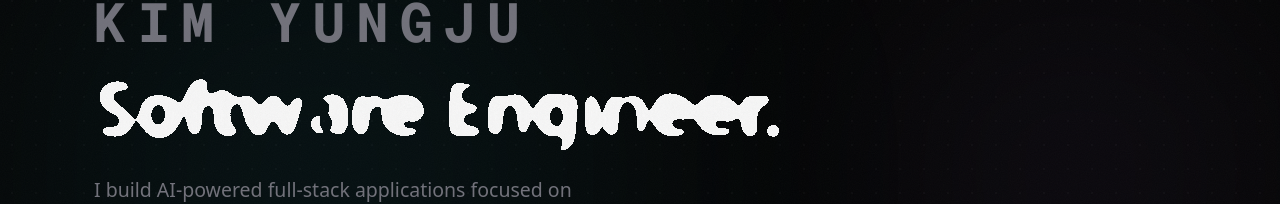
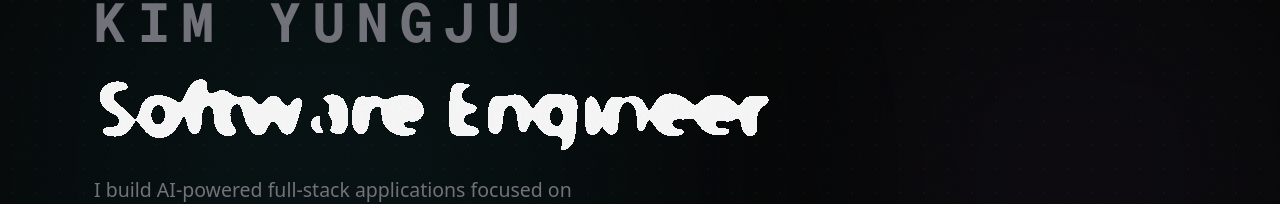
Before and after one commit to kimyungju/portfolio, a Next.js app: page / in a window 1280 px wide. Shown: the part 227-431 px from the top of the page. Built offline with nearby package versions, Linux system fonts and the light colour scheme.

Commit message:
fix: remove trailing periods from hero title texts

```diff
--- a/src/components/Hero.tsx
+++ b/src/components/Hero.tsx
@@ -94,7 +94,7 @@ export default function Hero() {
 
         {/* Headline — morphing titles */}
         <MorphingText
-          texts={["Software Engineer.", "Cyber Security Engineer."]}
+          texts={["Software Engineer", "Cyber Security Engineer"]}
           className="h-[1.1em] max-w-none text-left font-display text-[clamp(1.8rem,4.5vw,4.2rem)] font-800 leading-[0.95] tracking-[-0.03em] text-primary"
         />
 
```
